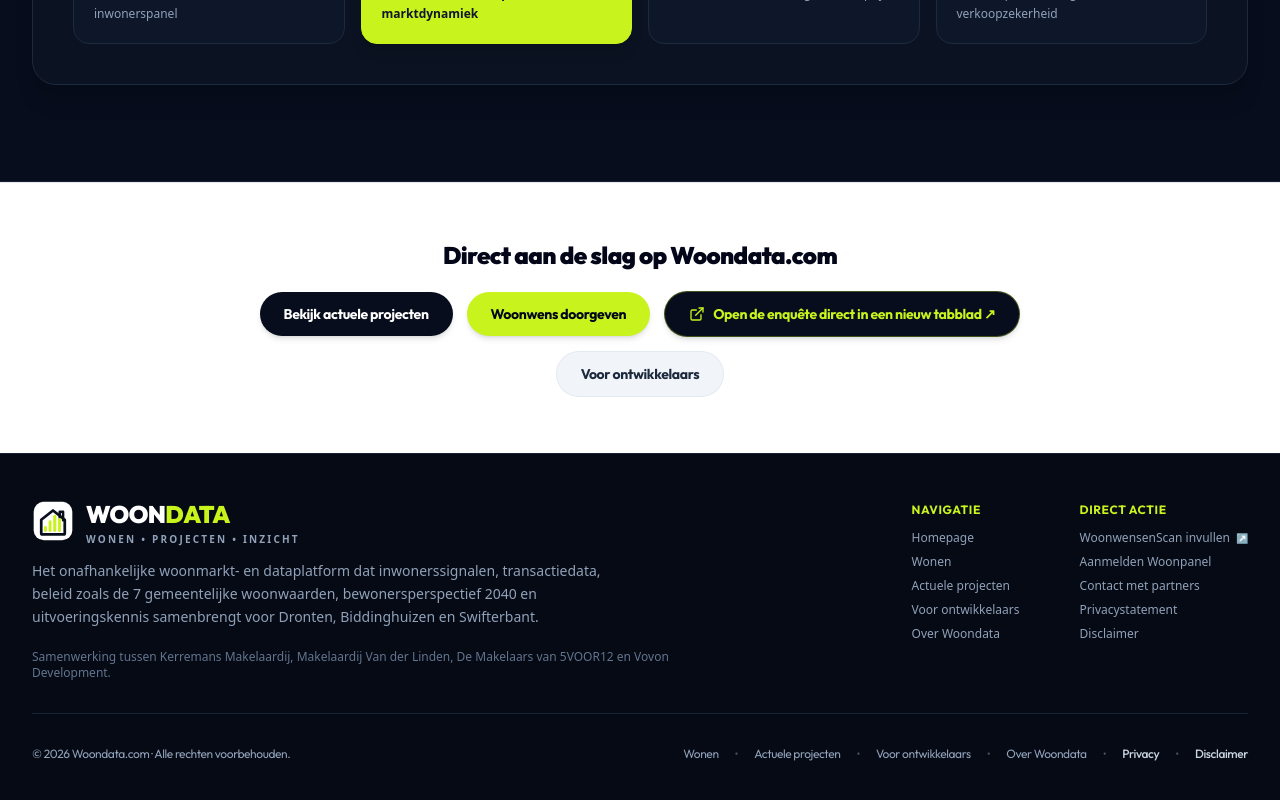
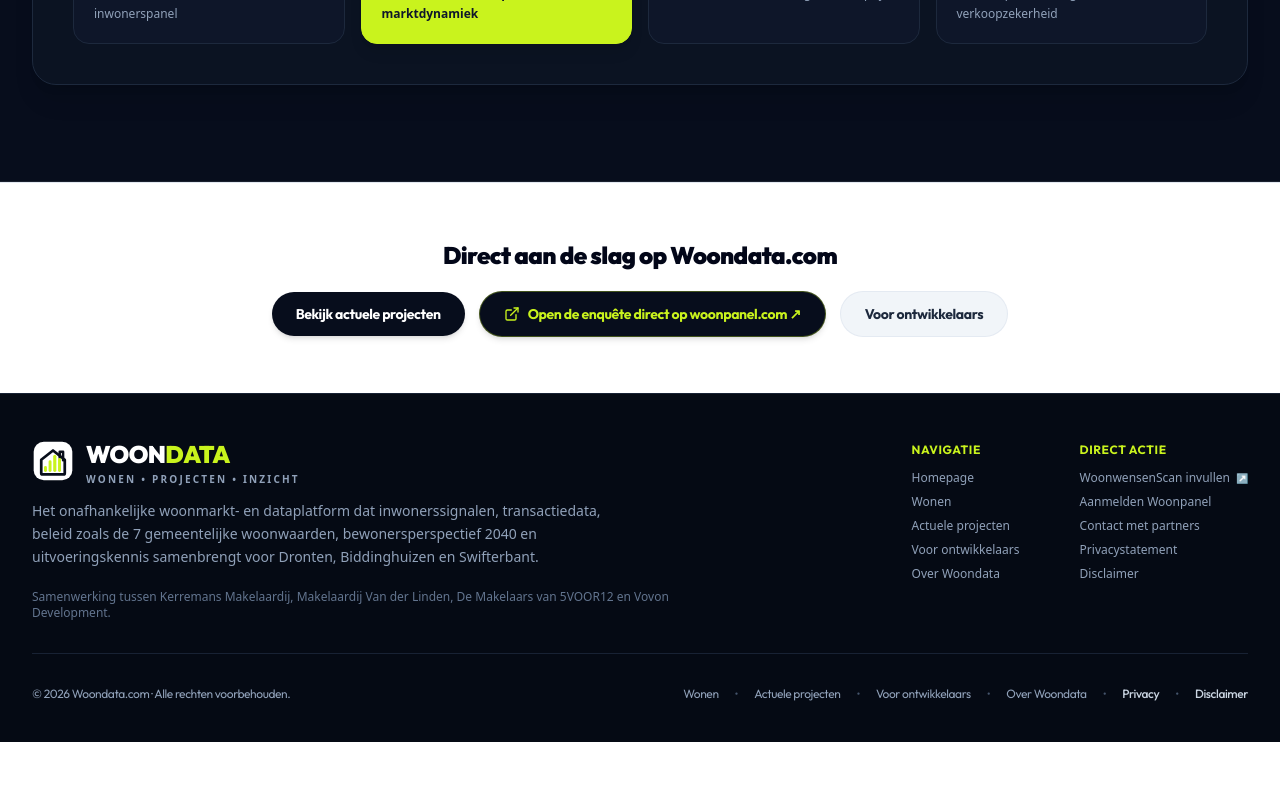
Before and after one commit to vosqdev/Woondata.com, a React (Vite) app: page / in a window 1280 px wide. Shown: the part 2547-3347 px from the top of the page. After the commit the page ends 3289 px from the top, so only its background shows below. Built offline with nearby package versions, Linux system fonts and the light colour scheme; the HTML template or start-up script is replaced by a standard one.

Commit message:
refactor: redirect survey actions to woonpanel.com
Remove local survey trigger buttons and replace them with direct navigation to the woonpanel.com external platform to streamline the user journey.

```diff
--- a/src/components/AboutWoondataView.tsx
+++ b/src/components/AboutWoondataView.tsx
@@ -473,20 +473,14 @@
             >
               Bekijk actuele projecten
             </button>
-            <button
-              onClick={onNavigateToSurvey}
-              className="px-5 py-2.5 bg-[#C9F31D] hover:bg-[#BFE51A] text-slate-950 text-xs font-bold rounded-full transition-colors cursor-pointer"
-            >
-              Woonwens doorgeven
-            </button>
             <a
-              href="#woonwensenscan"
+              href="https://www.woonpanel.com"
               target="_blank"
               rel="noopener noreferrer"
               className="inline-flex items-center gap-2 px-5 py-2.5 bg-[#070D1C] hover:bg-black text-[#C9F31D] text-xs font-bold rounded-full transition-all cursor-pointer shadow-sm border border-[#C9F31D]/30 hover:border-[#C9F31D]/80"
             >
               <ExternalLink className="w-3.5 h-3.5 text-[#C9F31D]" />
-              <span>Open de enquête direct in een nieuw tabblad ↗</span>
+              <span>Open de enquête direct op woonpanel.com ↗</span>
             </a>
             <button
               onClick={onNavigateToDeveloper}
--- a/src/components/HomepageRestructured.tsx
+++ b/src/components/HomepageRestructured.tsx
@@ -590,20 +590,14 @@
             >
               Bekijk actuele projecten
             </button>
-            <button
-              onClick={openSurvey}
-              className="px-6 py-3 bg-[#C9F31D] hover:bg-[#BFE51A] text-slate-950 text-xs sm:text-sm font-bold rounded-full transition-all cursor-pointer shadow-md hover:scale-[1.02] active:scale-[0.98] font-display"
-            >
-              Woonwens doorgeven
-            </button>
             <a
-              href="#woonwensenscan"
+              href="https://www.woonpanel.com"
               target="_blank"
               rel="noopener noreferrer"
               className="inline-flex items-center gap-2 px-6 py-3 bg-[#070D1C] hover:bg-black text-[#C9F31D] hover:text-[#C9F31D] text-xs sm:text-sm font-bold rounded-full transition-all cursor-pointer shadow-md hover:scale-[1.02] active:scale-[0.98] font-display border border-[#C9F31D]/30 hover:border-[#C9F31D]/80 hover:shadow-[0_0_15px_rgba(201,243,29,0.25)]"
             >
               <ExternalLink className="w-4 h-4 text-[#C9F31D]" />
-              <span>Open de enquête direct in een nieuw tabblad ↗</span>
+              <span>Open de enquête direct op woonpanel.com ↗</span>
             </a>
             <button
               onClick={() => onNavigate('ontwikkelaars')}
```
Also changed, not shown: .aistudio/artifacts/brain/2da8251a-1a17-49ef-94cb-b9181c03b60c/.tempmediaStorage/media_1792656125843_3edbf464.png (added), public/assets/aistudio/Scherm_afbeelding_2026-10-22_om_10.00.30_db123302.png (added).
